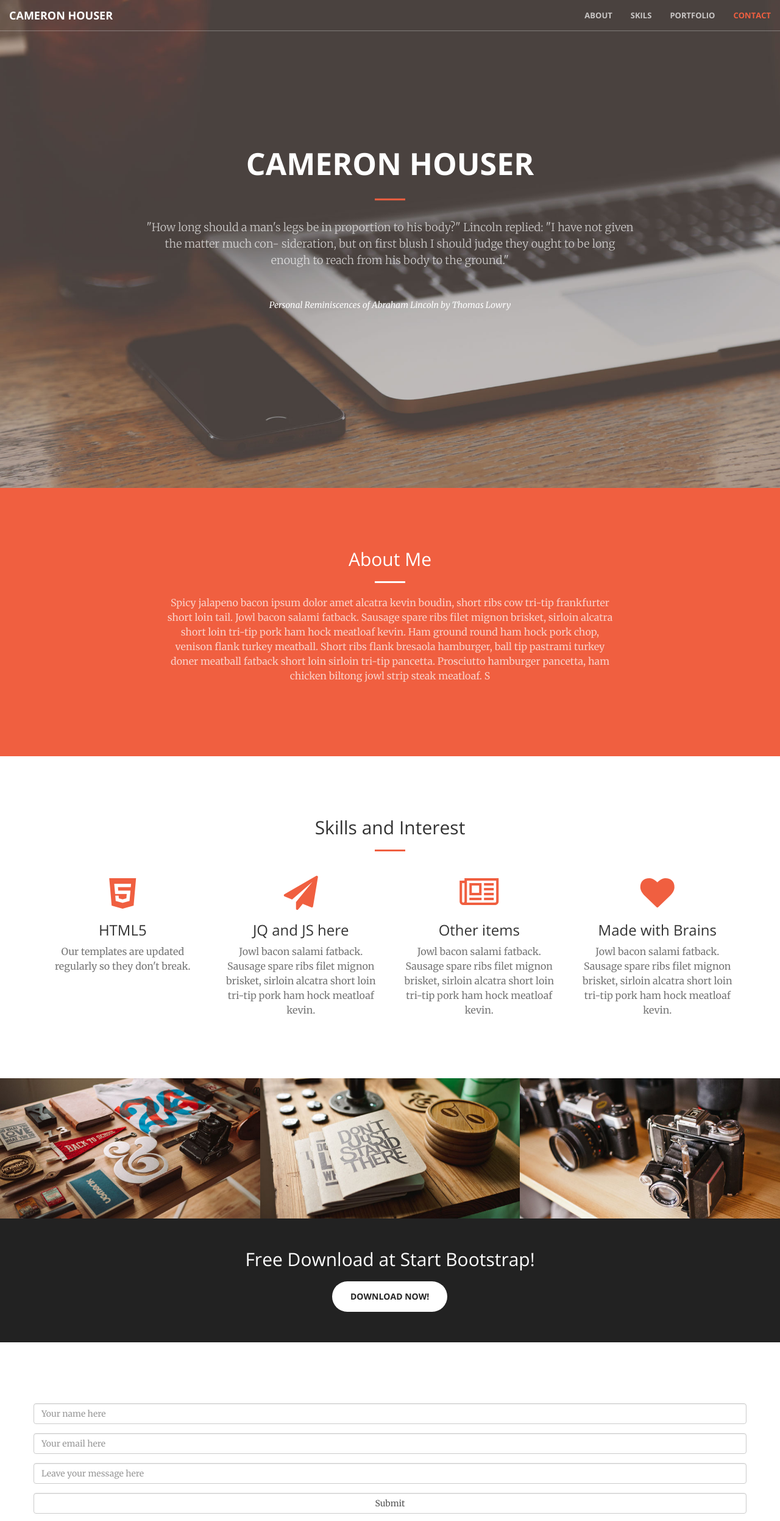
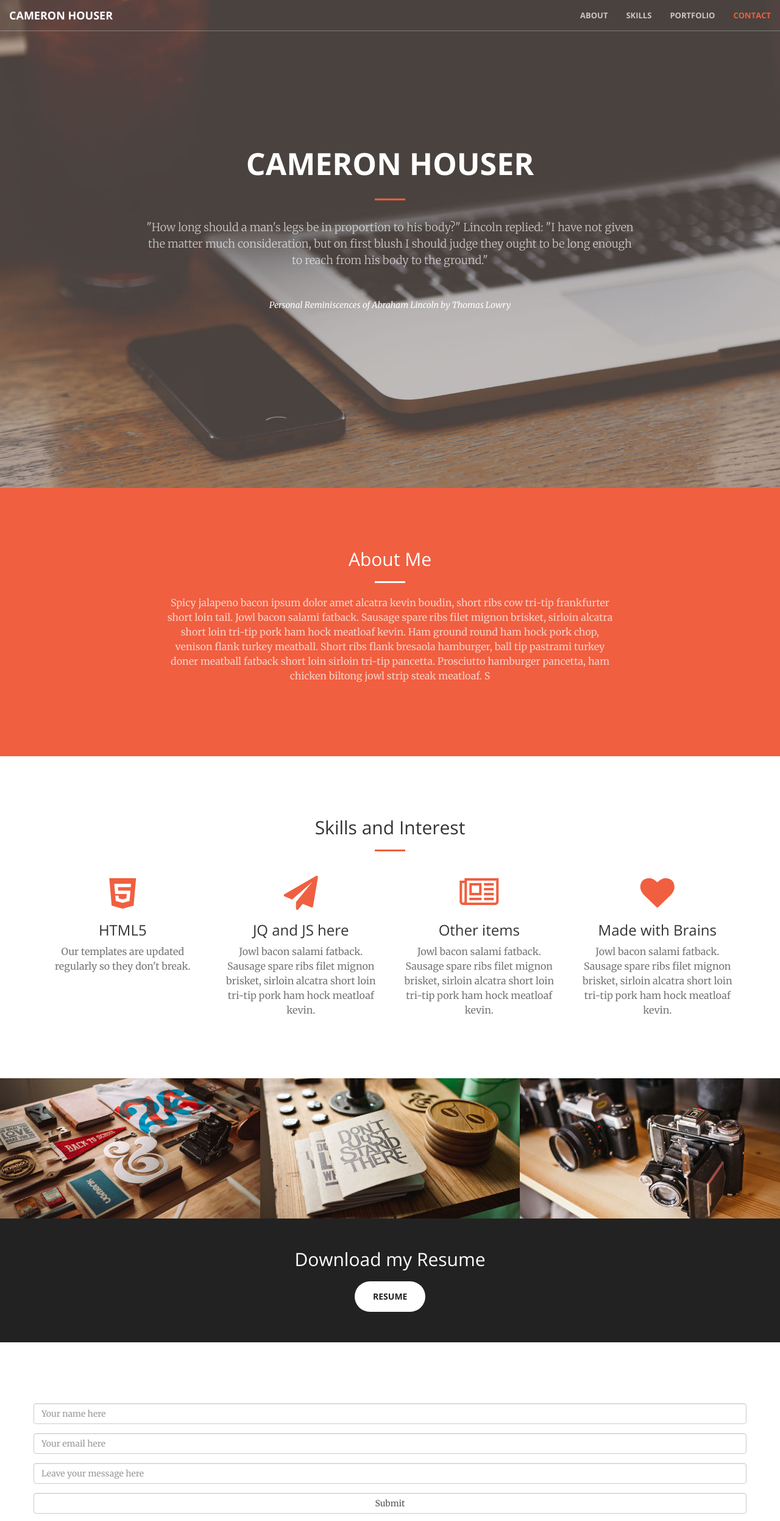
Before and after one commit to Chouser001/Chouser001.github.io, a website: page index.html in a window 1280 px wide. Shown: the top 2494 px of the page at 61% size. Drawn offline with nearby package versions, Linux system fonts and the light colour scheme.

Commit message:
updated file

```diff
--- a/index.html
+++ b/index.html
@@ -53,7 +53,7 @@
                         <a class="page-scroll" href="#about">About</a>
                     </li>
                     <li>
-                        <a class="page-scroll" href="#services">Skils</a>
+                        <a class="page-scroll" href="#services">Skills</a>
                     </li>
                     <li>
                         <a class="page-scroll" href="#portfolio">Portfolio</a>
@@ -75,7 +75,7 @@
                 <hr>
                 <p class="mb-0">"How long should a man's
                     legs be in proportion to his body?" Lincoln
-                    replied: "I have not given the matter much con-                sideration, but on first blush I should judge they
+                    replied: "I have not given the matter much consideration, but on first blush I should judge they
                     ought to be long enough to reach from his body to
                     the ground."</p>
                 <footer><cite title="Source Title">Personal Reminiscences of Abraham Lincoln by Thomas Lowry</cite></footer>
@@ -169,7 +169,7 @@
                                     API use
                                 </div>
                                 <div class="project-name">
-                                    Friendlits
+                                    Friend list
                                 </div>
                             </div>
                         </div>
@@ -190,51 +190,7 @@
                         </div>
                     </a>
                 </div>
-<!--                 <div class="col-lg-4 col-sm-6">
-                    <a href="img/portfolio/fullsize/4.jpg" class="portfolio-box">
-                        <img src="img/portfolio/thumbnails/4.jpg" class="img-responsive" alt="">
-                        <div class="portfolio-box-caption">
-                            <div class="portfolio-box-caption-content">
-                                <div class="project-category text-faded">
-                                    Playing with Shapes
-                                </div>
-                                <div class="project-name">
-                                    Creature
-                                </div>
-                            </div>
-                        </div>
-                    </a>
-                </div> -->
-<!--                 <div class="col-lg-4 col-sm-6">
-                    <a href="img/portfolio/fullsize/5.jpg" class="portfolio-box">
-                        <img src="img/portfolio/thumbnails/5.jpg" class="img-responsive" alt="">
-                        <div class="portfolio-box-caption">
-                            <div class="portfolio-box-caption-content">
-                                <div class="project-category text-faded">
-                                    Category
-                                </div>
-                                <div class="project-name">
-                                    Project Name
-                                </div>
-                            </div>
-                        </div>
-                    </a>
-                </div> -->
-<!--                 <div class="col-lg-4 col-sm-6">
-                    <a href="img/portfolio/fullsize/6.jpg" class="portfolio-box">
-                        <img src="img/portfolio/thumbnails/6.jpg" class="img-responsive" alt="">
-                        <div class="portfolio-box-caption">
-                            <div class="portfolio-box-caption-content">
-                                <div class="project-category text-faded">
-                                    Category
-                                </div>
-                                <div class="project-name">
-                                    Project Name
-                                </div>
-                            </div>
-                        </div>
-                    </a>
-                </div> -->
+
             </div>
         </div>
     </section>
@@ -242,8 +198,8 @@
     <aside class="bg-dark">
         <div class="container text-center">
             <div class="call-to-action">
-                <h2>Free Download at Start Bootstrap!</h2>
-                <a href="http://startbootstrap.com/template-overviews/creative/" class="btn btn-default btn-xl sr-button">Download Now!</a>
+                <h2>Download my Resume</h2>
+                <a href="http://startbootstrap.com/template-overviews/creative/" class="btn btn-default btn-xl sr-button">Resume</a>
             </div>
         </div>
     </aside>
```
